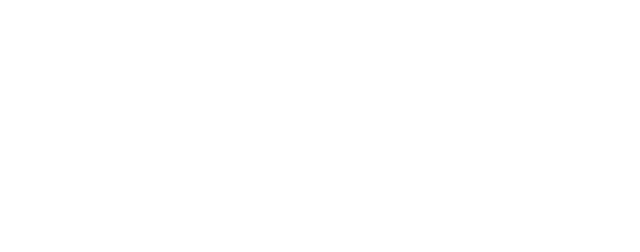
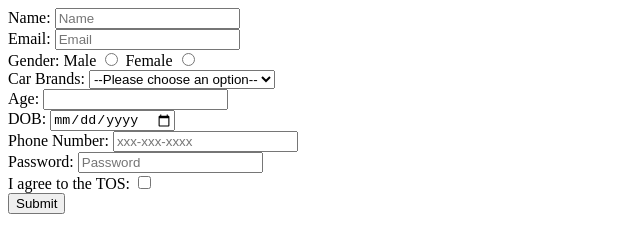
Before and after one commit to acciojob/signup-form-car-vijaypingili, a website: page main.html in a window 1280 px wide. Shown: the whole page, without its empty margins (0-640 px from the left). Drawn offline with Linux system fonts and the light colour scheme.

Commit message:
created a submission

```diff
--- a/main.html
+++ b/main.html
@@ -8,6 +8,35 @@
 
 <body>
 	<!-- the entire body must be written by student -->
+	<form method="post">
+		<label for="name">Name:</label>
+		<input id="name" placeholder="Name" type="text" required><br>
+		<label for="email">Email:</label>
+		<input id="email" placeholder="Email" type="email" required><br>
+		<label>Gender:</label>
+		<span>Male</span>
+		<input id="gender_m" name="gender" type="radio" required>
+		<span>Female</span>
+		<input id="gender_f" name="gender" type="radio" required><br>
+		<label>Car Brands:</label>
+		<select name="Favorite Cars">
+			<option>--Please choose an option--</option>
+			<option>BMW</option>
+			<optin>Benz</optin>
+		</select><br>
+		<label>Age:</label>
+		<input type="number"><br>
+		<label>DOB:</label>
+		<input type="date" required><br>
+		<label>Phone Number:</label>
+		<input id="tel" placeholder="xxx-xxx-xxxx" type="tel"><br>
+		<label>Password:</label>
+		<input placeholder="Password" type="password" required><br>
+		<label>I agree to the TOS:</label>
+		<input id="tos" type="checkbox" required><br>
+		<input type="submit">
+
+	</form>
     <script type="text/javascript" src="./script.js">
 </script>
 
```
